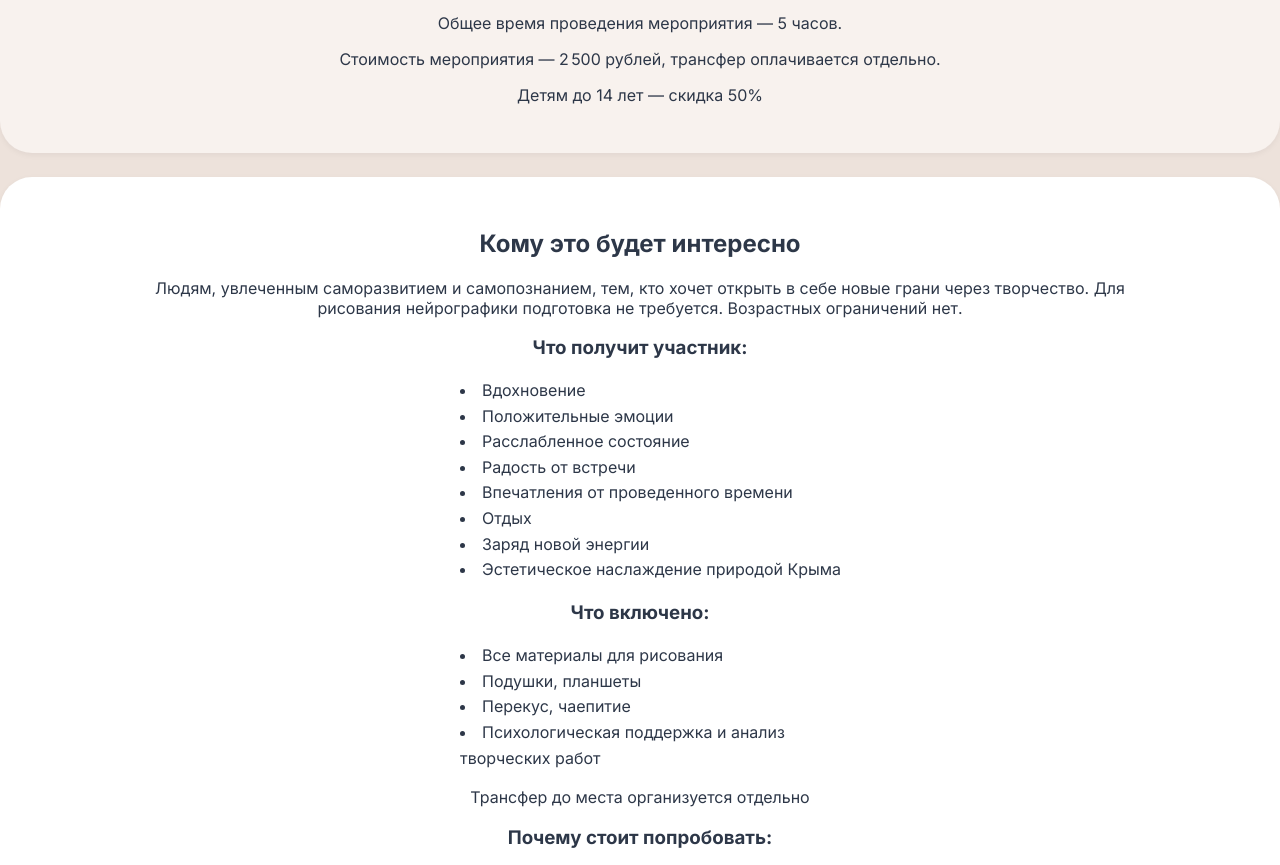
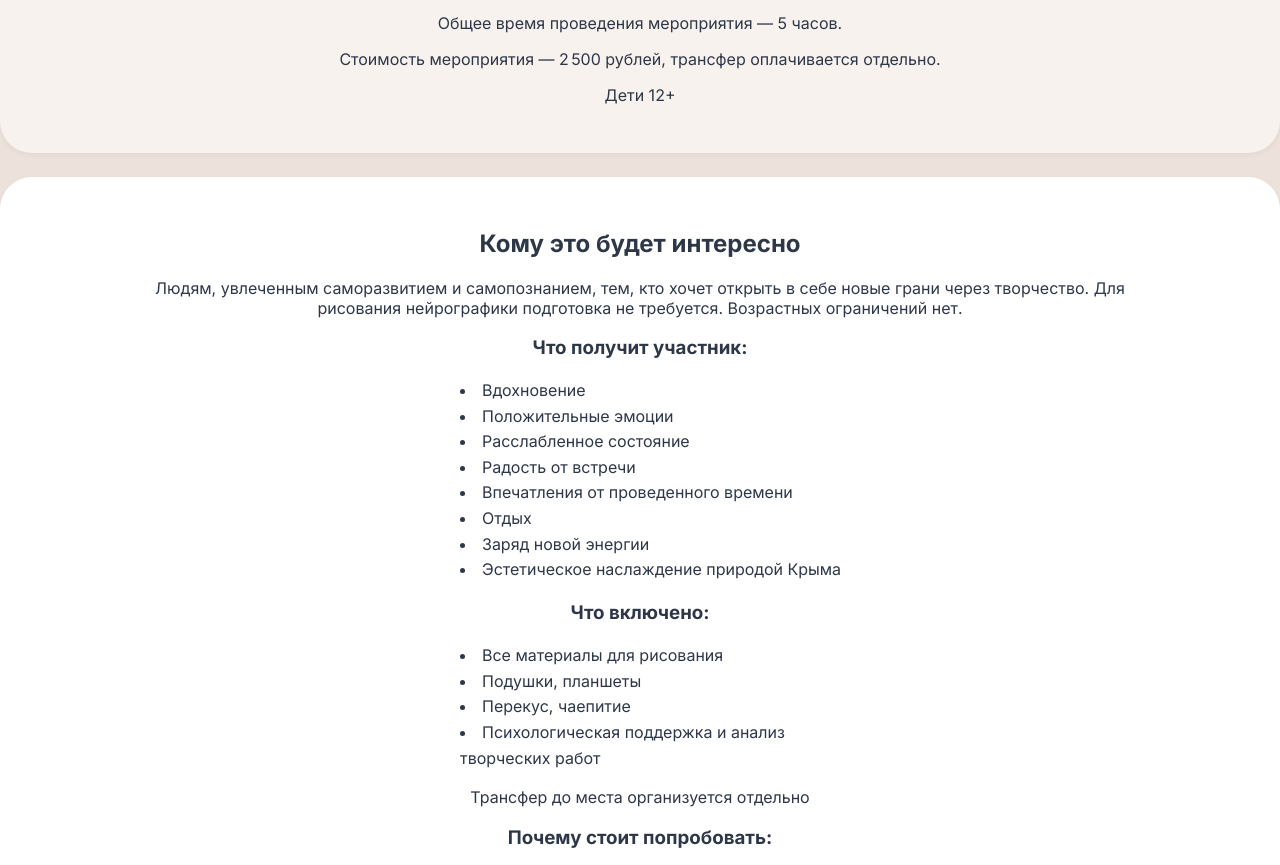
Before and after one commit to GemAnya/GemAnya, a plain HTML site: page index.html in a window 1280 px wide. Shown: the part 850-1715 px from the top of the page. Drawn offline with Linux system fonts and the light colour scheme.

Commit message:
Update index.html

```diff
--- a/index.html
+++ b/index.html
@@ -333,7 +333,7 @@
     <div class="mt-6 max-w-3xl mx-auto">
       <p>Общее время проведения мероприятия — 5 часов.</p>
       <p class="mt-2">Стоимость мероприятия — 2 500 рублей, трансфер оплачивается отдельно.</p>
-      <p class="mt-2 italic">Детям до 14 лет — скидка 50%</p>
+      <p class="mt-2 italic">Дети 12+</p>
     </div>
   </section>
 
```
